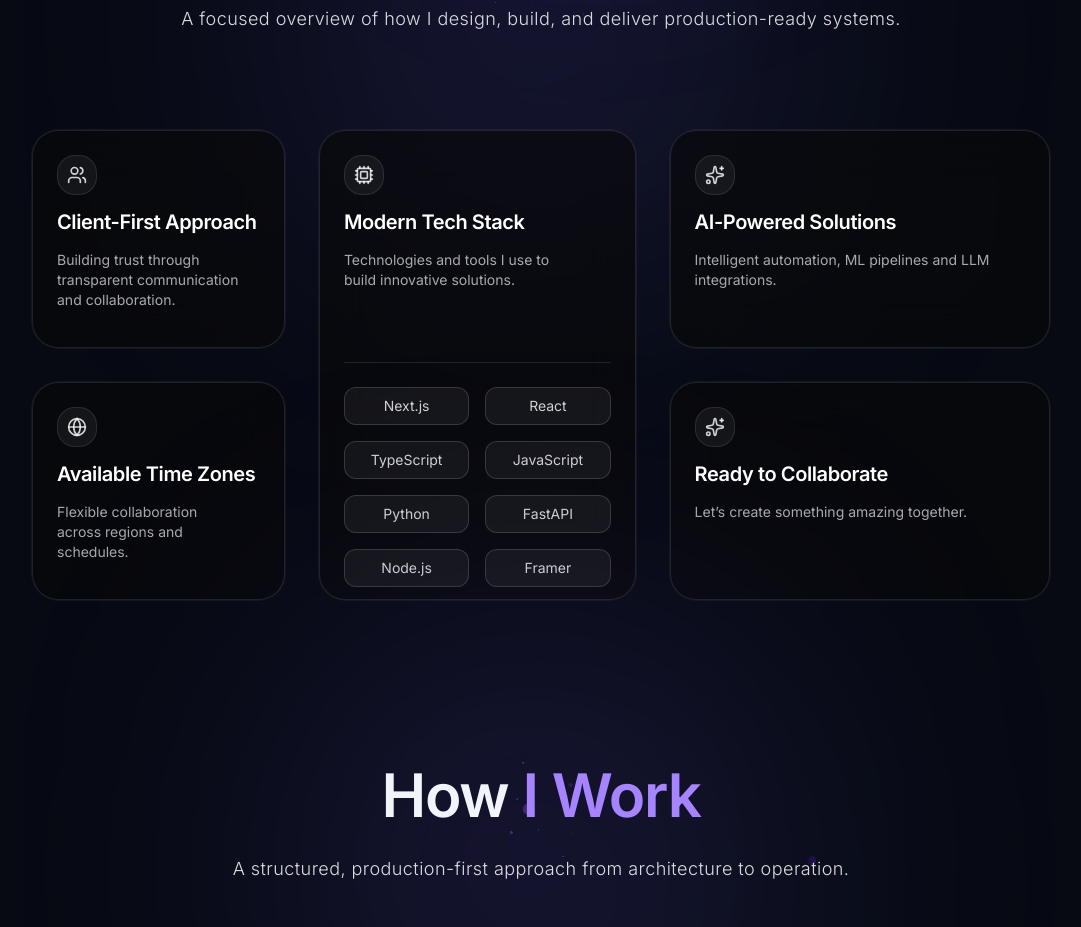
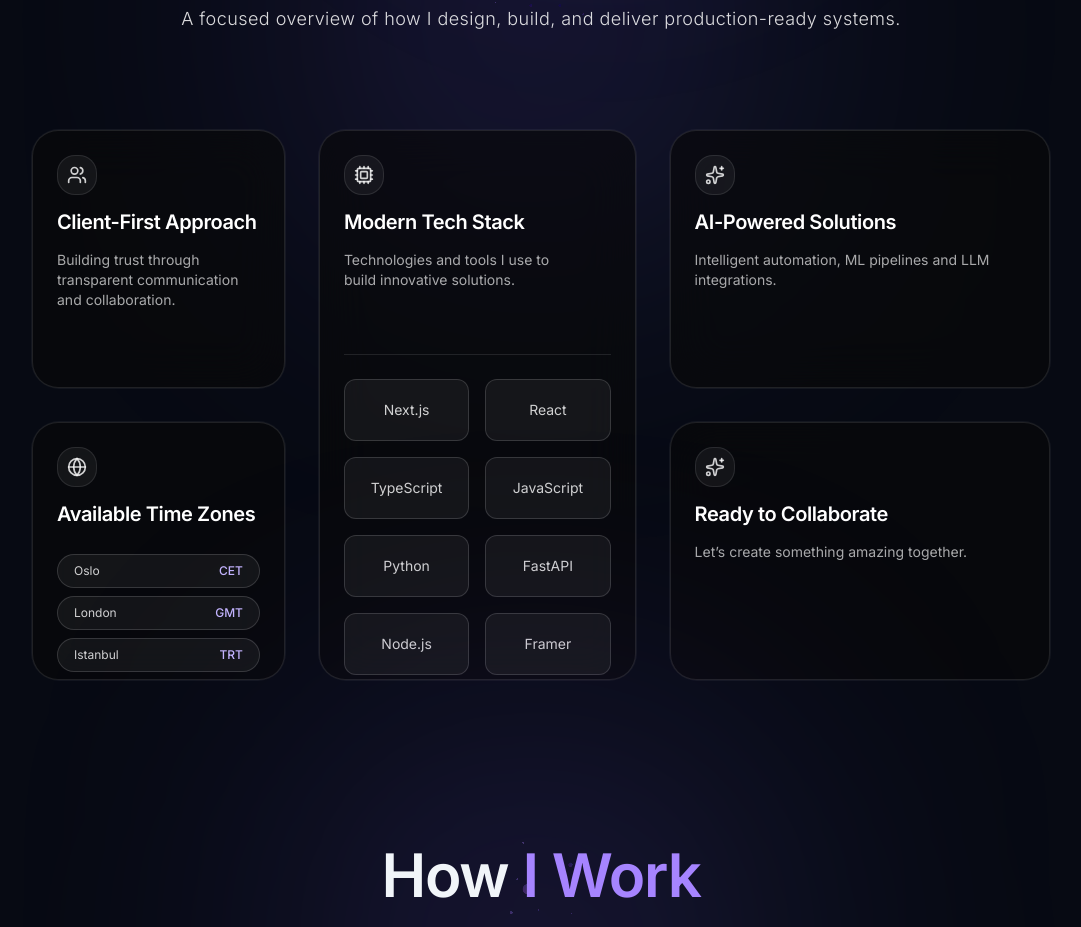
Before and after one commit to Northnoose/PortFolio, a Next.js app: page / in a window 1280 px wide. Shown: the part 1077-2004 px from the top of the page, without its empty margins (99-1180 px from the left). Built offline with nearby package versions, Linux system fonts and the light colour scheme.

Commit message:
tewaking bento cards

```diff
--- a/src/app/page.tsx
+++ b/src/app/page.tsx
@@ -17,6 +17,35 @@ import { HeroSectionHeader } from "@/components/ui/HeroSectionHeader"
 import { RevealGroup } from "@/components/motion/RevealGroup"
 import { RevealItem } from "@/components/motion/RevealItem"
 import HeroBentoGrid from "@/components/sections/HeroBentoGrid"
+import { clsx } from "clsx"
+
+function TimePill({
+  city,
+  tz,
+  grow,
+}: {
+  city: string
+  tz: string
+  grow?: boolean
+}) {
+
+  return (
+    <div
+      className={clsx(
+        "flex items-center justify-between gap-2",
+        "px-4 py-2",
+        "rounded-full",
+        "bg-white/5 border border-white/15",
+        "text-xs text-white/80",
+        grow && "flex-1"
+      )}
+
+    >
+      <span>{city}</span>
+      <span className="text-violet-300 font-medium">{tz}</span>
+    </div>
+  )
+}
 
 
 export default function HomePage() {
@@ -174,9 +203,14 @@ export default function HomePage() {
 
                 leftBottom={{
                   title: "Available Time Zones",
-                  description:
-                    "Flexible collaboration across regions and schedules.",
                   icon: <Globe size={20} />,
+                  content: (
+                    <div className="pt-3 h-full flex flex-col gap-2 min-h-0">
+                      <TimePill city="Oslo" tz="CET" grow />
+                      <TimePill city="London" tz="GMT" grow />
+                      <TimePill city="Istanbul" tz="TRT" grow />
+                    </div>
+                  ),
                 }}
 
                 center={{
@@ -205,7 +239,7 @@ export default function HomePage() {
                           <div
                             key={t}
                             className="
-                              rounded-xl px-4 py-2
+                              rounded-xl px-4 py-5
                               text-sm
                               bg-white/5
                               border border-white/15
--- a/src/components/sections/HeroBentoGrid.tsx
+++ b/src/components/sections/HeroBentoGrid.tsx
@@ -6,7 +6,7 @@ import React from "react"
 
 export type HeroBentoItem = {
   title: string
-  description: string
+  description?: string
   icon?: React.ReactNode
   href?: string
   content?: React.ReactNode
@@ -35,7 +35,7 @@ export default function HeroBentoGrid({
         className="
           grid
           grid-cols-[1fr_1.25fr_1.5fr]
-          grid-rows-[220px_220px]
+          grid-rows-[260px_260px]
           gap-8
         "
       >
@@ -87,7 +87,8 @@ function HeroCard({
           "transition-all duration-300",
           "group-hover:border-violet-400/40",
           "group-hover:shadow-[0_0_0_1px_rgba(168,85,247,0.35),0_24px_64px_rgba(0,0,0,0.8)]",
-          vertical && "flex flex-col justify-between"
+          vertical && "flex flex-col"
+
         )}
       >
         {/* Inset glow */}
@@ -120,17 +121,28 @@ function HeroCard({
             {item.title}
           </h3>
 
-          <p className="text-white/65 text-sm max-w-[90%]">
-            {item.description}
-          </p>
+          {item.description && (
+            <p className="text-white/65 text-sm max-w-[90%]">
+              {item.description}
+            </p>
+          )}
+
         </div>
 
         {/* Extra content (center only) */}
         {item.content && (
-          <div className="relative z-10 pt-8">
+          <div
+            className={clsx(
+              "relative z-10 flex-1 min-h-0",
+              vertical ? "pt-6" : "pt-4"
+            )}
+          >
             {item.content}
           </div>
         )}
+
+
+
       </div>
     </div>
   )
```
